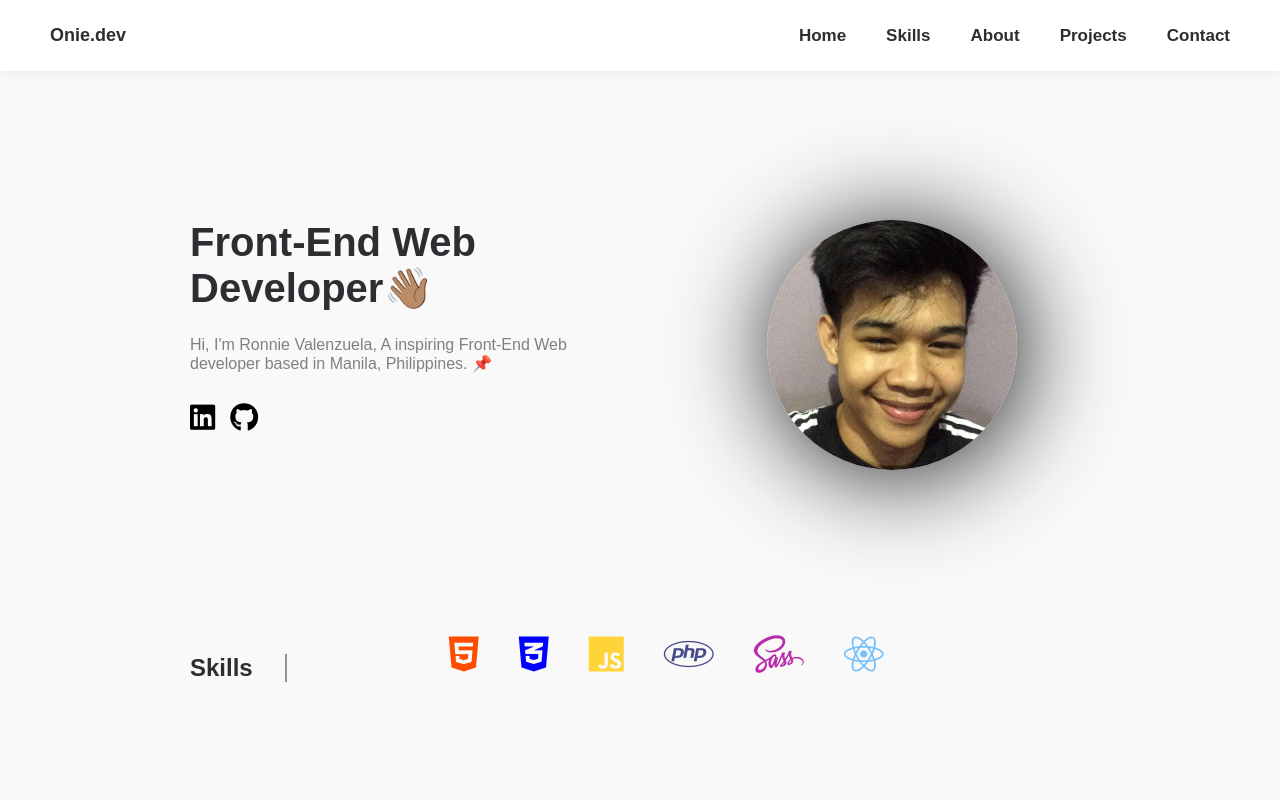
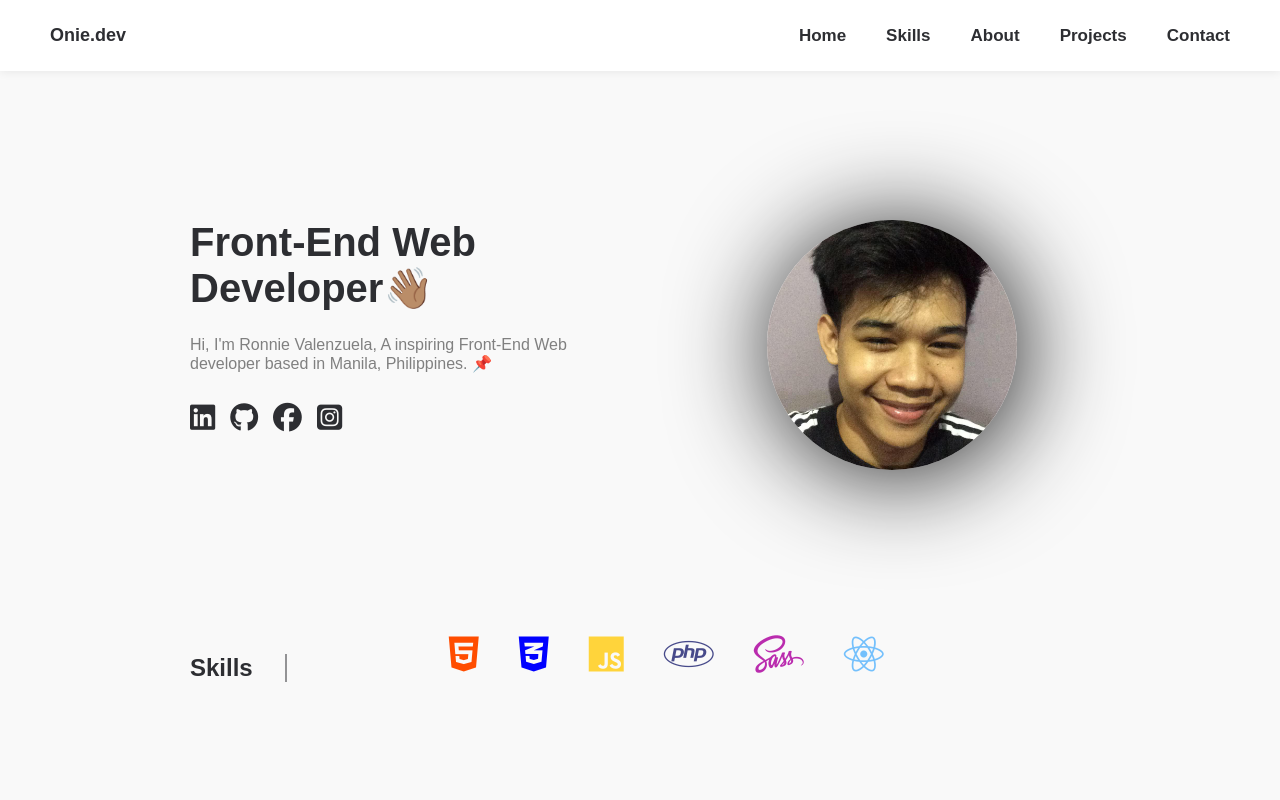
Before and after one commit to 0nie/School-Portfolio, a plain HTML site: page index.html in a window 1280 px wide. Shown: the top 800 px of the page. Drawn offline with nearby package versions, Linux system fonts and the light colour scheme.

Commit message:
social med

```diff
--- a/index.html
+++ b/index.html
@@ -49,6 +49,8 @@
 
                             <a target="_blank" href="https://www.linkedin.com/in/ronnie-valenzuela-5618402b3/"><i class="fa-brands fa-linkedin"></i></a>
                             <a target="_blank" href="https://github.com/0nie"><i class="fa-brands fa-github"></i></a>
+                            <a target="_blank" href="https://www.facebook.com/onie.valenzuelaa/"><i class="fa-brands fa-facebook"></i></a>
+                            <a target="_blank" href="https://www.instagram.com/onie.valenzuela/"><i class="fa-brands fa-square-instagram"></i></a>
 
                         </div>
 
--- a/style.css
+++ b/style.css
@@ -101,7 +101,7 @@ section p{
 section .icons a i{
     margin-top: 30px;
     font-size: 1.8rem;
-    color: black;
+    color: #2d2e32;
     transition: .5s;
 }
 
```
